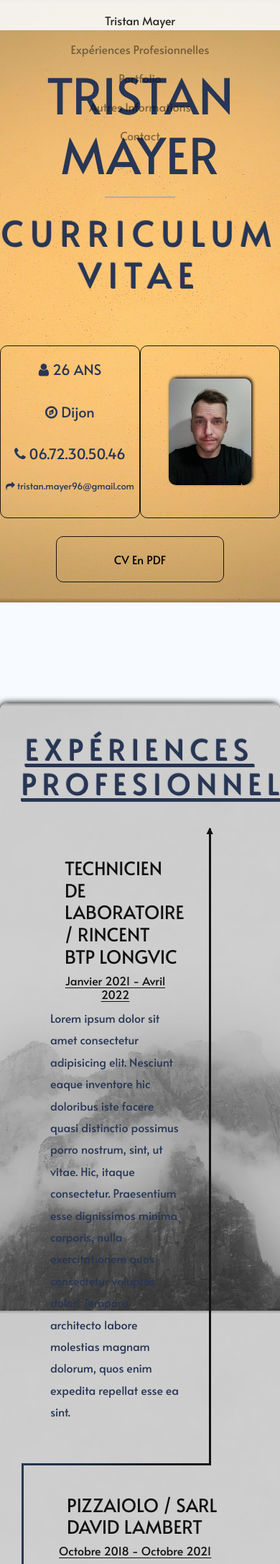
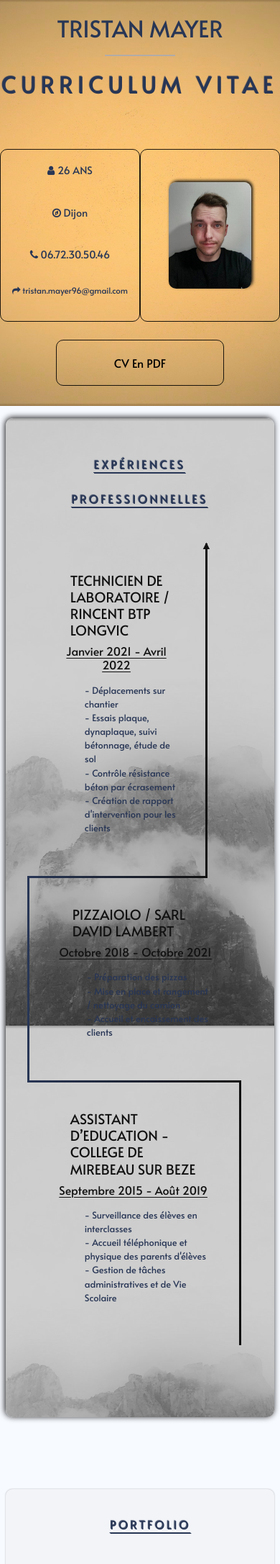
Before and after one commit to Furax420/Furax420.github.io, a PHP site: page / in a window 390 px wide; the page is wider, and only the part inside the window is pictured. Shown: the top 2173 px of that part at 72% size. Run offline with PHP 8.4, Linux system fonts and the light colour scheme.

Commit message:
Add files via upload

```diff
--- a/index.html
+++ b/index.html
@@ -22,16 +22,16 @@
                     <a href="#" class="nav-link active">Tristan Mayer</a>
                 </li>
                 <li class="nav-item">
-                    <a href="#Exp" class="nav-link">Expériences Profesionnelles</a>
+                    <a href="#exp" class="nav-link">Expériences Profesionnelles</a>
                 </li>
                 <li class="nav-item">
-                    <a href="#Infos" class="nav-link">Portfolio</a>
+                    <a href="#portfolio" class="nav-link">Portfolio</a>
                 </li>
                 <li class="nav-item">
-                    <a href="#Infos" class="nav-link">Autres Informations</a>
+                    <a href="#other-skills" class="nav-link">Autres Informations</a>
                 </li>
                 <li class="nav-item">
-                <a href="#Contact" class="nav-link">Contact</a>
+                <a href="#contact" class="nav-link">Contact</a>
             </li>
             </ul>
         </nav>
@@ -68,39 +68,57 @@
     </header>
 
     <div data-aos="zoom-in"
-        data-aos-duration="2500">
+        data-aos-duration="1500"
+        data-aos-offset="-130">
         <section id="parcours">
-        <h3>Expériences Profesionnelles</h3>
+        <h3 id="exp">Expériences Professionnelles</h3>
         <div>
             <div class="timeline">
                 <div data-aos="fade-right"
-                     data-aos-duration="1500">
+                     data-aos-duration="1500"
+                     data-aos-offset="0">
                      <div>
                          <h4>TECHNICIEN DE LABORATOIRE / RINCENT BTP LONGVIC</h4>
                          <h6>Janvier 2021 - Avril 2022</h6>
-                <p>Lorem ipsum dolor sit amet consectetur adipisicing elit. Nesciunt eaque inventore hic doloribus iste facere quasi distinctio possimus porro nostrum, sint, ut vitae. Hic, itaque consectetur. Praesentium esse dignissimos minima corporis, nulla exercitationem quos consectetur voluptas dolor! Tempora architecto labore molestias magnam dolorum, quos enim expedita repellat esse ea sint.</p>
+                         <p><ul>
+                             <li>- Déplacements sur chantier</li>
+                             <li>- Essais plaque, dynaplaque, suivi bétonnage, étude de sol</li>
+                             <li>- Contrôle résistance béton par écrasement</li>
+                             <li>- Création de rapport d'intervention pour les clients</li>
+                            </ul></p>
                         </div>
                     </div>
                 </div>
 
                 <div class="timeline">
                     <div data-aos="fade-left"
-                     data-aos-duration="1500">
+                    data-aos-duration="1500"
+                    data-aos-offset="-30">
+
                 <div>
                 <h4>PIZZAIOLO / SARL DAVID LAMBERT</h4>
                 <h6>Octobre 2018 - Octobre 2021</h6>
-                <p>Lorem ipsum dolor sit amet consectetur adipisicing elit. Nesciunt eaque inventore hic doloribus iste facere quasi distinctio possimus porro nostrum, sint, ut vitae. Hic, itaque consectetur. Praesentium esse dignissimos minima corporis, nulla exercitationem quos consectetur voluptas dolor! Tempora architecto labore molestias magnam dolorum, quos enim expedita repellat esse ea sint.</p>
+                <p><ul>
+                    <li>- Préparation des pizzas</li>
+                    <li>- Mise en place et rangement / nettoyage du camion</li>
+                    <li>- Accueil et encaissement des clients</li>
+                </ul></p>
             </div>
             </div>
             </div>
 
             <div class="timeline">
                 <div data-aos="fade-right"
-                     data-aos-duration="1500">
+                     data-aos-duration="1500"
+                     data-aos-offset="-30">
                 <div>
                 <h4>ASSISTANT D’EDUCATION - COLLEGE DE MIREBEAU SUR BEZE</h4>
                 <h6>Septembre 2015 - Août 2019</h6>
-                <p>Lorem ipsum dolor sit amet consectetur adipisicing elit. Nesciunt eaque inventore hic doloribus iste facere quasi distinctio possimus porro nostrum, sint, ut vitae. Hic, itaque consectetur. Praesentium esse dignissimos minima corporis, nulla exercitationem quos consectetur voluptas dolor! Tempora architecto labore molestias magnam dolorum, quos enim expedita repellat esse ea sint.</p>
+                <p><ul>
+                    <li>- Surveillance des élèves en interclasses</li>
+                    <li>- Accueil téléphonique et physique des parents d'élèves</li>
+                    <li>- Gestion de tâches administratives et de Vie Scolaire</li>
+                </ul></p>
             </div>
             </div>
             </div>
@@ -121,7 +139,7 @@
             </div>
             <div class="legende">
                 <h4><img src="./media/html.png" alt="html"> <img src="./media/css.png" alt="css"> Exemple de projet</h4>
-                <p>Ce CV étant mon premier projet, le portfolio n'est donc pour le moment qu'une mise en forme pour plus tard.</p>
+                <p>Coming Soon</p>
                 <a href="www.github.com" target="_blank"><h5><i class="fa fa-github"></i> > Code source du projet</h5></a>
             </div>
         </div>
@@ -136,7 +154,7 @@
             </div>
             <div class="legende">
                 <h4><img src="./media/html.png" alt="html"> <img src="./media/css.png" alt="css"> Exemple de projet</h4>
-                <p>Ce CV étant mon premier projet, le portfolio n'est donc pour le moment qu'une mise en forme pour plus tard.</p>
+                <p>Coming Soon</p>
                 <a href="www.github.com" target="_blank"><h5><i class="fa fa-github"></i> > Code source du projet</h5></a>
             </div>
         </div>
@@ -151,7 +169,7 @@
             </div>
             <div class="legende">
                 <h4><img src="./media/html.png" alt="html"> <img src="./media/css.png" alt="css"> Exemple de projet</h4>
-                <p>Ce CV étant mon premier projet, le portfolio n'est donc pour le moment qu'une mise en forme pour plus tard.!</p>
+                <p>Coming Soon</p>
                 <a href="www.github.com" target="_blank"><h5><i class="fa fa-github"></i> > Code source du projet</h5></a>
             </div>
         </div>
@@ -247,15 +265,15 @@
 </section>
 
 <footer>
-    <h3>Contactez Moi</h3>
+    <h3 id="contact">Contactez Moi</h3>
     <div class="footer-icons">
         <div>
-            <a href="https://linkedin.com/in/mayer-tristan-952507236" class="network">
+            <a href="https://linkedin.com/in/mayer-tristan-952507236" class="network" target="_blank">
                 <i class="fa fa-linkedin"></i>
             </a>
         </div>
     <div>
-        <a href="https://github.com/Furax420" class="network">
+        <a href="https://github.com/Furax420" class="network" target="_blank">
             <i class="fa fa-github"></i>
         </a>
     </div>
@@ -296,8 +314,9 @@
     <p>Tristan Mayer © 2022</p>
 </footer>
 
-
-
+<div class="sourceproject">
+<div class="boutonsource"><a href="https://github.com/Furax420/CV-source/archive/refs/heads/main.zip" target="_blank"><h5><i class="fa fa-github"></i> > Code source du projet</h5></a></div>
+</div>
 
 
     <script src="./assets/js/jquery.min.js" type="text/javascript"></script>
--- a/style.css
+++ b/style.css
@@ -1,4 +1,4 @@
-@import url('https://fonts.googleapis.com/css2?family=Alata&display=swap');
+@import url("https://fonts.googleapis.com/css2?family=Alata&display=swap");
 
 html {
   scroll-behavior: smooth;
@@ -6,10 +6,11 @@ html {
 body {
   color: #283655 !important;
   background-color: #f7faff !important;
-    font-family: 'Alata', sans-serif;
+  font-family: "Alata", sans-serif;
 }
-h2, h3 {
-    font-family: 'Alata', sans-serif;
+h2,
+h3 {
+  font-family: "Alata", sans-serif;
   letter-spacing: 0.2em;
   text-transform: uppercase;
   text-shadow: -1px -1px 1px #283655;
@@ -20,7 +21,7 @@ li {
 /* ********************HEADER***************** */
 
 .navbar {
-    background-color: #FAFAFA;
+  background-color: #fafafa;
   opacity: 0.9;
   height: 42px;
   transition: 0.7s;
@@ -36,7 +37,6 @@ header {
   background: url(media/header2.jpg) no-repeat fixed 50% 50%;
   background-size: cover;
   background-attachment: local;
-
 }
 h1 {
   padding: 90px 0 10px 0;
@@ -44,7 +44,7 @@ h1 {
   text-transform: uppercase;
 }
 
-#mail{
+#mail {
   font-size: 0.8rem;
   width: 220px;
   text-align: center;
@@ -66,7 +66,6 @@ h2 {
 .presentation {
   height: 240px;
   margin-top: 20px;
-
 }
 .infos {
   border: 1px solid #000000de;
@@ -94,7 +93,7 @@ h2 {
   box-shadow: 2px -2px 4px #111;
 }
 
-header .button{
+header .button {
   margin-top: 45px;
 }
 header .button a {
@@ -150,7 +149,7 @@ header .button:hover a {
 
 #parcours {
   max-width: 800px;
-    margin: 140px auto 180px auto;
+  margin: 2vh auto 1vh auto;
   padding: 40px 30px 100px 30px;
   background: url(media/parcours.jpg) no-repeat fixed 50% 50%;
   background-size: cover;
@@ -179,15 +178,20 @@ header .button:hover a {
   font-size: medium;
   color: #111;
   text-align: center;
-    text-underline-offset: 3px;}
+  text-underline-offset: 3px;
+}
 
 #parcours p {
   line-height: 1.9em;
 }
 
+#parcours li {
+  font-size: 1.5em;
+}
+
 .timeline {
   border-top: 3px solid;
-    border-image: linear-gradient(to right, #283655, #111) ;
+  border-image: linear-gradient(to right, #283655, #111);
   border-image-slice: 1;
   margin: 0;
   padding: 40px;
@@ -195,7 +199,7 @@ header .button:hover a {
 }
 
 .timeline:nth-child(1)::after {
-    content: '▲';
+  content: "▲";
   color: #111;
   position: absolute;
   top: -11px;
@@ -221,24 +225,23 @@ header .button:hover a {
   width: 95%;
 }
 
-
 /* //////////////////////PORTFOLIO////////////////// */
 
 #portfolio {
   margin: 100px 2% 0 2%;
   padding: 40px 10px 60px 40px;
-    background-color: rgba(179,172,167,0.08);
+  background-color: rgba(179, 172, 167, 0.08);
   box-shadow: 0px 0px 2px #a8a8a9;
+  border-radius: 9px;
 }
 
 #portfolio h3 {
   font-size: 3em;
-    padding-bottom: 15px ;
+  padding-bottom: 15px;
   text-align: center;
   text-underline-offset: 5px;
   text-decoration: underline #283655;
   text-shadow: -1px 1px -1px #f7faff;
-
 }
 
 .projet {
@@ -275,7 +278,7 @@ display: flex;
   box-shadow: 1px 1px 10px #111;
 }
 
-.img-container img{
+.img-container img {
   position: relative;
   height: 110%;
   margin: 0 auto;
@@ -288,7 +291,8 @@ display: flex;
   transition: 0.3s ease-in-out;
 }
 
-.cadre:before, .cadre:after {
+.cadre:before,
+.cadre:after {
   content: "";
   display: block;
   position: absolute;
@@ -303,7 +307,7 @@ display: flex;
 .cadre:before {
   top: 15px;
   left: 0;
-    border-bottom-color:transparent ;
+  border-bottom-color: transparent;
   border-right-color: transparent;
 }
 
@@ -311,10 +315,11 @@ display: flex;
   bottom: 0px;
   right: 15px;
   border-top-color: transparent;
-    border-left-color: transparent ;
+  border-left-color: transparent;
 }
 
-.cadre:hover:before, .cadre:hover:after {
+.cadre:hover:before,
+.cadre:hover:after {
   border-color: #aca49c;
   width: 100%;
   height: 100%;
@@ -331,7 +336,9 @@ display: flex;
   opacity: 1;
   transition: 2s ease;
 }
-
+.legende p {
+  font-size: 1.5em;
+}
 .legende a {
   padding: 16px 10px 10px 10px;
   margin-top: 20px;
@@ -339,23 +346,27 @@ display: flex;
   float: right;
   border-radius: 3px;
   background: #e2dedb;
-    animation: shadow-pop-br 0.3s cubic-bezier(0.470, 0.000, 0.745, 0.715) both;
-
+  animation: shadow-pop-br 0.3s cubic-bezier(0.47, 0, 0.745, 0.715) both;
 }
 .legende a:active {
-    animation: shadow-push 0.3s cubic-bezier(0.470, 0.000, 0.745, 0.715) both;
-
+  animation: shadow-push 0.3s cubic-bezier(0.47, 0, 0.745, 0.715) both;
 }
 @keyframes shadow-pop-br {
   0% {
-      -webkit-box-shadow: 0 0 #3e3e3e, 0 0 #3e3e3e, 0 0 #3e3e3e, 0 0 #3e3e3e, 0 0 #3e3e3e, 0 0 #3e3e3e, 0 0 #3e3e3e, 0 0 #3e3e3e;
-              box-shadow: 0 0 #3e3e3e, 0 0 #3e3e3e, 0 0 #3e3e3e, 0 0 #3e3e3e, 0 0 #3e3e3e, 0 0 #3e3e3e, 0 0 #3e3e3e, 0 0 #3e3e3e;
+    -webkit-box-shadow: 0 0 #3e3e3e, 0 0 #3e3e3e, 0 0 #3e3e3e, 0 0 #3e3e3e,
+      0 0 #3e3e3e, 0 0 #3e3e3e, 0 0 #3e3e3e, 0 0 #3e3e3e;
+    box-shadow: 0 0 #3e3e3e, 0 0 #3e3e3e, 0 0 #3e3e3e, 0 0 #3e3e3e, 0 0 #3e3e3e,
+      0 0 #3e3e3e, 0 0 #3e3e3e, 0 0 #3e3e3e;
     -webkit-transform: translateX(0) translateY(0);
     transform: translateX(0) translateY(0);
   }
   100% {
-      -webkit-box-shadow: 1px 1px #3e3e3e, 2px 2px #3e3e3e, 3px 3px #3e3e3e, 4px 4px #3e3e3e, 5px 5px #3e3e3e, 6px 6px #3e3e3e, 7px 7px #3e3e3e, 8px 8px #3e3e3e;
-              box-shadow: 1px 1px #3e3e3e, 2px 2px #3e3e3e, 3px 3px #3e3e3e, 4px 4px #3e3e3e, 5px 5px #3e3e3e, 6px 6px #3e3e3e, 7px 7px #3e3e3e, 8px 8px #3e3e3e;
+    -webkit-box-shadow: 1px 1px #3e3e3e, 2px 2px #3e3e3e, 3px 3px #3e3e3e,
+      4px 4px #3e3e3e, 5px 5px #3e3e3e, 6px 6px #3e3e3e, 7px 7px #3e3e3e,
+      8px 8px #3e3e3e;
+    box-shadow: 1px 1px #3e3e3e, 2px 2px #3e3e3e, 3px 3px #3e3e3e,
+      4px 4px #3e3e3e, 5px 5px #3e3e3e, 6px 6px #3e3e3e, 7px 7px #3e3e3e,
+      8px 8px #3e3e3e;
     -webkit-transform: translateX(-8px) translateY(-8px);
     transform: translateX(-8px) translateY(-8px);
   }
@@ -363,17 +374,22 @@ display: flex;
 
 @keyframes shadow-push {
   0% {
-        -webkit-box-shadow: 1px 1px #3e3e3e, 2px 2px #3e3e3e, 3px 3px #3e3e3e, 4px 4px #3e3e3e, 5px 5px #3e3e3e, 6px 6px #3e3e3e, 7px 7px #3e3e3e, 8px 8px #3e3e3e;
-        box-shadow: 1px 1px #3e3e3e, 2px 2px #3e3e3e, 3px 3px #3e3e3e, 4px 4px #3e3e3e, 5px 5px #3e3e3e, 6px 6px #3e3e3e, 7px 7px #3e3e3e, 8px 8px #3e3e3e;
+    -webkit-box-shadow: 1px 1px #3e3e3e, 2px 2px #3e3e3e, 3px 3px #3e3e3e,
+      4px 4px #3e3e3e, 5px 5px #3e3e3e, 6px 6px #3e3e3e, 7px 7px #3e3e3e,
+      8px 8px #3e3e3e;
+    box-shadow: 1px 1px #3e3e3e, 2px 2px #3e3e3e, 3px 3px #3e3e3e,
+      4px 4px #3e3e3e, 5px 5px #3e3e3e, 6px 6px #3e3e3e, 7px 7px #3e3e3e,
+      8px 8px #3e3e3e;
     -webkit-transform: translateX(-8px) translateY(-8px);
     transform: translateX(-8px) translateY(-8px);
   }
   100% {
-        -webkit-box-shadow: 0 0 #3e3e3e, 0 0 #3e3e3e, 0 0 #3e3e3e, 0 0 #3e3e3e, 0 0 #3e3e3e, 0 0 #3e3e3e, 0 0 #3e3e3e, 0 0 #3e3e3e;
-              box-shadow: 0 0 #3e3e3e, 0 0 #3e3e3e, 0 0 #3e3e3e, 0 0 #3e3e3e, 0 0 #3e3e3e, 0 0 #3e3e3e, 0 0 #3e3e3e, 0 0 #3e3e3e;
+    -webkit-box-shadow: 0 0 #3e3e3e, 0 0 #3e3e3e, 0 0 #3e3e3e, 0 0 #3e3e3e,
+      0 0 #3e3e3e, 0 0 #3e3e3e, 0 0 #3e3e3e, 0 0 #3e3e3e;
+    box-shadow: 0 0 #3e3e3e, 0 0 #3e3e3e, 0 0 #3e3e3e, 0 0 #3e3e3e, 0 0 #3e3e3e,
+      0 0 #3e3e3e, 0 0 #3e3e3e, 0 0 #3e3e3e;
     -webkit-transform: translateX(0) translateY(0);
     transform: translateX(0) translateY(0);
-
   }
 }
 
@@ -408,7 +424,6 @@ display: flex;
   text-shadow: -1px 1px -1px #f7faff8f;
 }
 
-
 /* //////////////////////HOBBIES///////////////// */
 
 #hobbies {
@@ -416,7 +431,7 @@ display: flex;
   margin: 50px 2% 90px 2%;
   background: #ffe5d2;
   border-radius: 8px;
-    box-shadow: 0px 0px 2px #3e3e3e ;
+  box-shadow: 0px 0px 2px #3e3e3e;
 }
 
 #hobbies h3 {
@@ -427,12 +442,11 @@ display: flex;
   text-underline-offset: 5px;
   text-decoration: underline #283655;
   text-shadow: -1px 1px -1px #f7faff;
-
 }
 
 .pictures {
   display: flex;
-    justify-content:center;
+  justify-content: center;
 }
 
 .flip-box-back div {
@@ -453,7 +467,8 @@ display: flex;
   transform: rotateY(180deg);
 }
 
-  .flip-box-front, .flip-box-back {
+.flip-box-front,
+.flip-box-back {
   position: absolute;
   width: 100%;
   height: 100%;
@@ -466,6 +481,7 @@ display: flex;
   max-width: 300px;
   height: 300px;
   perspective: 1000px;
+  margin: 0 15px;
 }
 .flip-box-inner {
   position: relative;
@@ -478,22 +494,18 @@ display: flex;
 
 .flip-box:hover .flip-box-inner {
   transform: rotateY(180deg);
-
 }
-
 
 /* //////////////////////CONTACT////////////////////// */
 
 footer {
-    background: url(./media/footer.jpg) 50% 0 no-repeat fixed ;
+  background: url(./media/footer.jpg) 50% 0 no-repeat fixed;
   background-size: cover;
   text-align: center;
   padding: 20px 50px 5px 50px;
   margin: 50px 2% 90px 2%;
   border-radius: 8px;
-    box-shadow: 0px 0px 2px #3e3e3e ;
-
-
+  box-shadow: 0px 0px 2px #3e3e3e;
 }
 
 footer h3 {
@@ -502,7 +514,6 @@ footer h3 {
   text-underline-offset: 5px;
   text-decoration: underline #283655;
   text-shadow: -1px 1px -1px #f7faff;
-
 }
 
 .footer-icons {
@@ -514,19 +525,20 @@ footer h3 {
 
 .network {
   font-size: 4em;
-    border: 1px solid #b3aca7;
   padding: 30px 45px;
   color: #283655;
   z-index: -1 !important;
   border-radius: 66%;
 }
 
-.network:hover, textarea:hover, input:hover, .form-button:hover {
-    background: #a8a8a9;
+.network:hover,
+textarea:hover,
+input:hover,
+.form-button:hover {
+  background: #e2dedb;
   color: #111;
-    transition:  all 0.3s ease-in-out;
+  transition: all 0.3s ease-in-out;
 }
-
 
 .form-container {
   padding-top: 20px;
@@ -536,7 +548,6 @@ footer h3 {
   position: relative;
   margin: 50px auto;
 }
-
 
 input {
   font-size: 0.85em;
@@ -579,7 +590,7 @@ textarea {
   max-width: 400px;
   margin: 0 auto;
   padding: 15px 15px 10px 15px;
-    box-shadow: 0 0 5px rgba(255, 0, 0, 0.822) ;
+  box-shadow: 0 0 5px rgba(255, 0, 0, 0.822);
 }
 
 #copier {
@@ -590,9 +601,6 @@ textarea {
   text-align: center;
 }
 
-
-
-
 .message {
   font-size: 0.7em;
   color: #283655;
@@ -602,7 +610,7 @@ textarea {
   border: 1px solid #111;
   max-width: 400px;
   margin: 150px auto;
-    padding: 50px ;
+  padding: 50px;
   box-shadow: 0 0 5px green;
   color: green;
 }
@@ -613,7 +621,6 @@ textarea {
   padding-top: 15px;
   animation: arrow linear 1.5s;
   animation-iteration-count: infinite;
-
 }
 
 @keyframes arrow {
@@ -626,22 +633,152 @@ textarea {
   100% {
     transform: translateY(0px);
   }
-
 }
 
 .arrow a {
   font-size: 3em;
   border: none;
-color :#283655
+  color: #283655;
 }
 
 .arrow:hover i {
   transform: scale(1.6);
-    transition: 0.5s ease-in-out ;
-    color : #e2dedb
+  transition: 0.5s ease-in-out;
+  color: #e2dedb;
 }
 
 footer p {
   font-size: 0.9em;
   letter-spacing: 0.3em;
 }
+
+.sourceproject {
+  margin-top: 25px;
+  width: 33%;
+  max-width: 150px;
+  margin: 0 50%;
+  transform: translate(-50%, -50%);
+}
+
+.sourceproject h5 {
+  text-align: center;
+  font-size: 0.8em;
+  padding: 20px 20px;
+  border: 1px solid #000000de;
+  width: 100%;
+  border-radius: 10px;
+  margin-bottom: 50px;
+  text-decoration: none;
+}
+
+.boutonsource:hover h5 {
+  background: #a8a8a9;
+  text-decoration: none;
+  opacity: 1;
+  transition: all 0.3s ease-in-out;
+}
+
+/* //////////////////MEDIA QUERIES ////////////////////////// */
+@media screen and (max-width: 990px) {
+  .infos h5,
+  .typed {
+    font-size: 0.9em;
+  }
+  #mail {
+    font-size: 0.8em;
+  }
+  .network {
+    font-size: 3em;
+    padding: 10px 20px;
+    border-radius: 50%;
+  }
+}
+
+@media screen and (max-width: 770px) {
+  .navbar {
+    display: none !important;
+  }
+  .fixep-top {
+    position: unset !important;
+  }
+  .cloud {
+    font-size: 0.8em;
+  }
+
+  #other-skills h3,
+  #hobbies h3,
+  footer h3 {
+    font-size: 1.2em;
+  }
+
+  h1,
+  h2 {
+    font-size: 2em;
+  }
+
+  .legende p {
+    display: none;
+  }
+
+  .flip-box-back p {
+    padding: 10px 0px;
+  }
+
+  input,
+  textarea {
+    width: 300px;
+  }
+}
+
+@media screen and (max-width: 520px) {
+  h1 {
+    padding-top: 20px;
+  }
+  h3 {
+    font-size: 1em !important;
+  }
+  .projet:nth-child(2),
+  .projet:nth-child(3) {
+    margin-left: 0;
+  }
+
+  .legende {
+    opacity: 1;
+  }
+
+  .flip-box-back p {
+    font-size: 0.7em;
+  }
+
+  #parcours {
+    max-width: 100%;
+    margin: 2vh 2% 1vh 2%;
+  }
+  #parcours li {
+    font-size: 0.8em;
+  }
+
+  #parcours h4 {
+    font-size: 1.2em;
+  }
+
+  .flip-box {
+    overflow: hidden;
+    background-color: transparent;
+    width: 40%;
+    max-width: 120px;
+    height: 220px;
+    perspective: 1000px;
+    margin: 0 5px;
+  }
+
+  footer {
+    background: #00000073 50% 0 no-repeat fixed;
+    background-size: cover;
+    text-align: center;
+    padding: 20px 50px 5px 50px;
+    margin: 50px 2% 90px 2%;
+    border-radius: 8px;
+    box-shadow: 0px 0px 2px #3e3e3e;
+  }
+}
```
Lines whose indentation alone changed are shown as unchanged.
